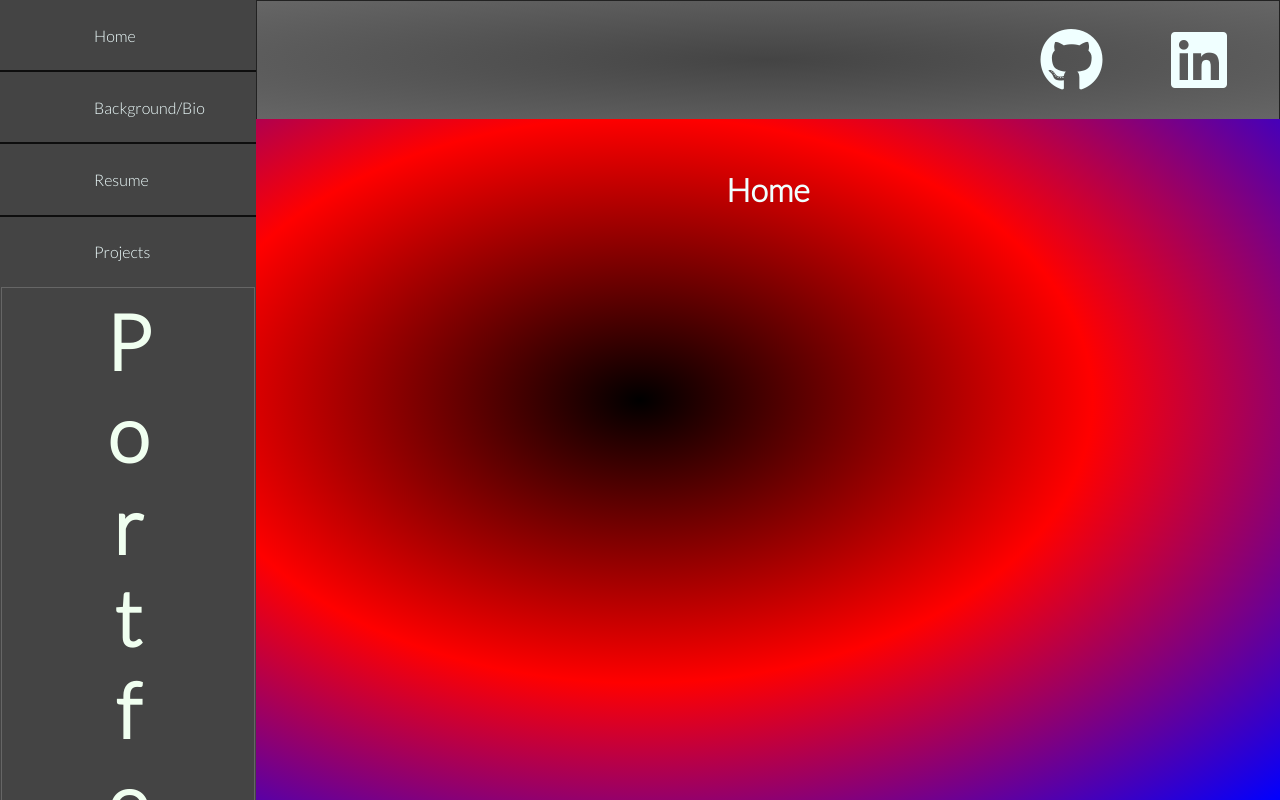
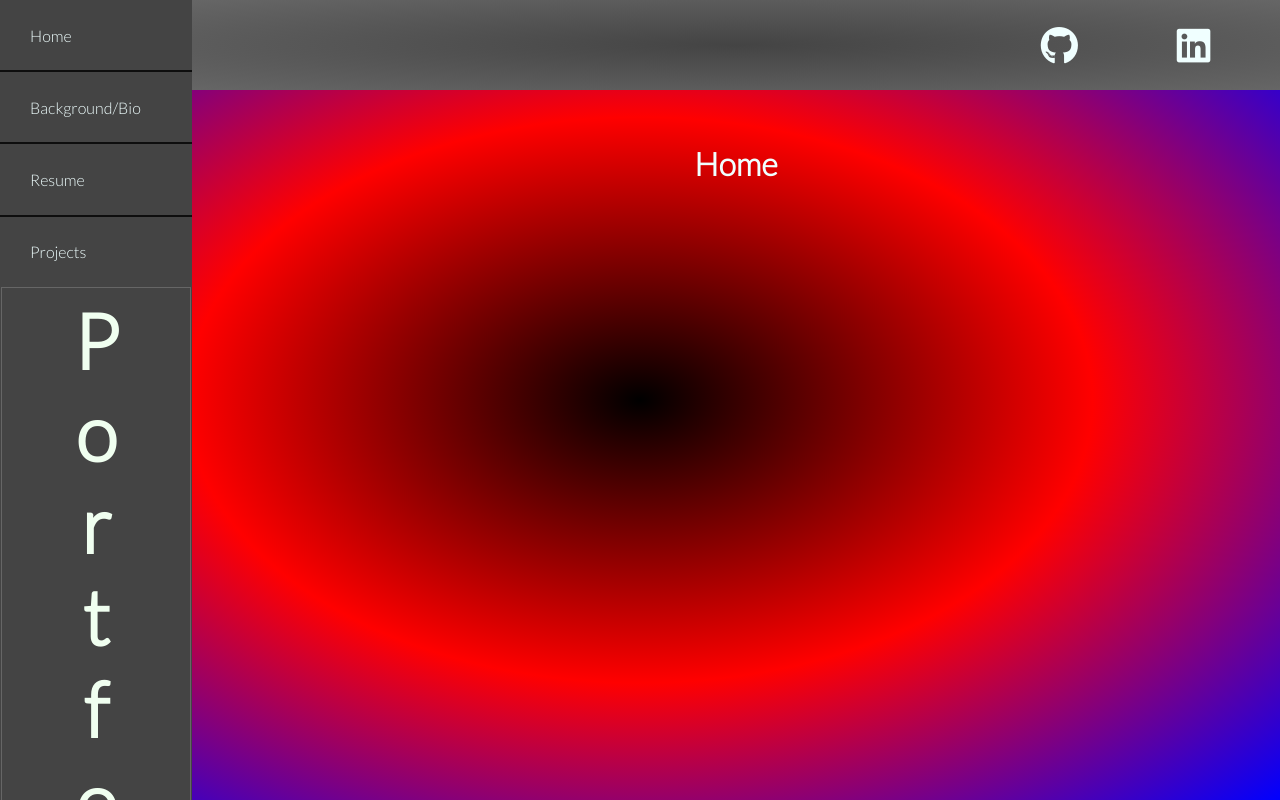
Before and after one commit to Brett-Abramson/Portfolio, a plain HTML site: page index.html in a window 1280 px wide. Shown: the top 800 px of the page. Drawn offline with nearby package versions, Linux system fonts and the light colour scheme.

Commit message:
reorder css, addded psuedo-code, touch up top bar: smaller social no border. 15% width sidebar

```diff
--- a/style.css
+++ b/style.css
@@ -139,6 +139,7 @@ h1 {
         align-items: stretch;
         height: 100vh;
     }
+    /* SIDEBAR-CONTAINER */
     nav {
 
         /* position: fixed; */
@@ -148,39 +149,10 @@ h1 {
         top: 0;
         left: 0;
         height: 100%;
-        width: 20%;
+        width: 15%;
         background-color: #444444;
     }
-    .right-side {
-        display: flex;
-        flex-direction: column;
-        width: 80%;
-    }
-    #top-header {
-        display: flex;
-    }
-    .top-header {
-        width: 100%;
-        justify-content: flex-end;
-    }
-    .ul-links-list {
-        justify-content: space-around;
-    }
-    .main-container {
-
-
-    }
-
-    .nav-header {
-        display: flex;
-        align-content: flex-start;
-
-    }
-    .title > h2 {
-        color:honeydew;
-        writing-mode: vertical-lr;
-        text-orientation: upright;
-    }
+    /* SIDEBAR-MENU */
     .top-menu-nav {
         display: flex;
         align-content: stretch;
@@ -195,6 +167,46 @@ h1 {
         margin: 0;
         overflow: hidden;
     }
+    /* SIDEBAR-TITLE */
+    .nav-header {
+        display: flex;
+        align-content: flex-start;
+
+    }
+    .title > h2 {
+        color:honeydew;
+        writing-mode: vertical-lr;
+        text-orientation: upright;
+    }
+    .right-side {
+        display: flex;
+        flex-direction: column;
+        width: 85%;
+    }
+    /* TOP-BAR */
+    #top-header {
+        display: flex;
+    }
+    .top-header {
+        width: 100%;
+        justify-content: flex-end;
+        border: none;
+    }
+    .ul-links-list {
+        justify-content: space-around;
+        font-size: 3vw;
+    }
+    .fa-brands {
+        max-width: 30px;
+    }
+    /* PAGE-CONTENTS */
+    .main-container {
+
+
+    }
+
+
+
     #hamburger {
         display: none;
     }
```
